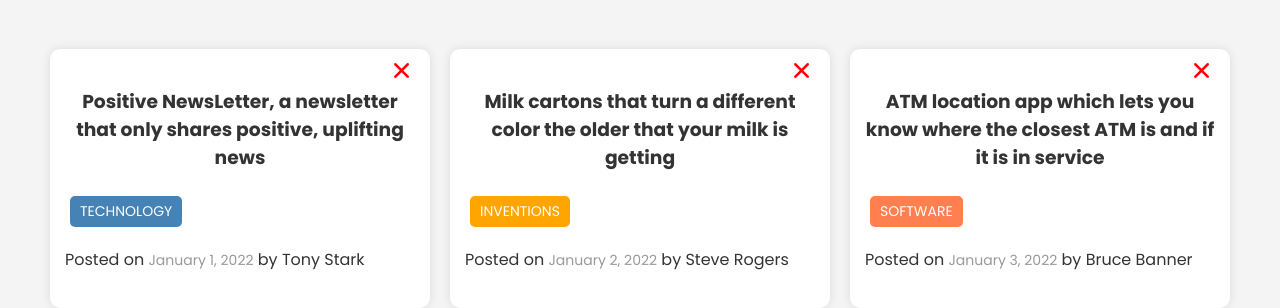
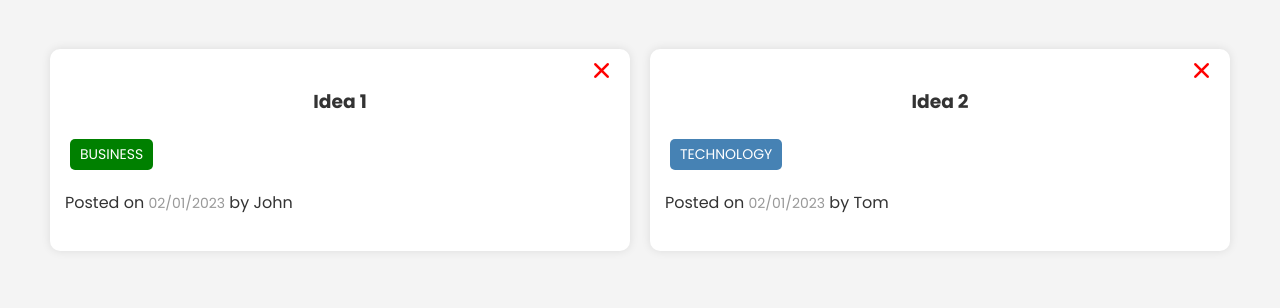
Before and after one commit to UteniyazovSalamat/randomideas-api, a website built with webpack: page client/src/index.html in a window 1280 px wide. Shown: the part 90-398 px from the top of the page. Built offline with nearby package versions, Linux system fonts and the light colour scheme.

Commit message:
feat: add IdeaList component

```diff
--- /dev/null
+++ b/client/src/components/IdeaList.js
@@ -0,0 +1,62 @@
+class IdeaList {
+    constructor() {
+        this._ideaListEl = document.querySelector('#idea-list');
+        this._ideas = [
+            {
+                id: 1,
+                text: 'Idea 1',
+                tag: 'Business',
+                username: 'John',
+                date: '02/01/2023',
+            },
+            {
+                id: 2,
+                text: 'Idea 2',
+                tag: 'Technology',
+                username: 'Tom',
+                date: '02/01/2023',
+            },
+        ];
+        this._validTags = new Set();
+        this._validTags.add('technology');
+        this._validTags.add('software');
+        this._validTags.add('business');
+        this._validTags.add('education');
+        this._validTags.add('health');
+        this._validTags.add('inventions');
+    }
+
+    getTagClass(tag) {
+        tag = tag.toLowerCase();
+        let tagClass = '';
+        if (this._validTags.has(tag)) {
+            tagClass = `tag-${tag}`;
+        } else {
+            tagClass = '';
+        }
+        return tagClass;
+    }
+
+    render() {
+        this._ideaListEl.innerHTML = this._ideas
+            .map((idea) => {
+                const tagClass = this.getTagClass(idea.tag);
+                return `
+                    <div class="card">
+                        <button class="delete"><i class="fas fa-times"></i></button>
+                        <h3>
+                            ${idea.text}
+                        </h3>
+                        <p class="tag ${tagClass}">${idea.tag.toUpperCase()}</p>
+                        <p>
+                            Posted on <span class="date">${idea.date}</span> by
+                            <span class="author">${idea.username}</span>
+                        </p>
+                    </div>
+                `;
+            })
+            .join('');
+    }
+}
+
+export default IdeaList;
--- a/client/src/index.html
+++ b/client/src/index.html
@@ -21,35 +21,7 @@
         <div class="container">
             <div
                 id="idea-list"
-                class="ideas">
-                <div class="card">
-                    <button class="delete"><i class="fas fa-times"></i></button>
-                    <h3>Positive NewsLetter, a newsletter that only shares positive, uplifting news</h3>
-                    <p class="tag tag-technology">TECHNOLOGY</p>
-                    <p>
-                        Posted on <span class="date">January 1, 2022</span> by
-                        <span class="author">Tony Stark</span>
-                    </p>
-                </div>
-                <div class="card">
-                    <button class="delete"><i class="fas fa-times"></i></button>
-                    <h3>Milk cartons that turn a different color the older that your milk is getting</h3>
-                    <p class="tag tag-inventions">INVENTIONS</p>
-                    <p>
-                        Posted on <span class="date">January 2, 2022</span> by
-                        <span class="author">Steve Rogers</span>
-                    </p>
-                </div>
-                <div class="card">
-                    <button class="delete"><i class="fas fa-times"></i></button>
-                    <h3>ATM location app which lets you know where the closest ATM is and if it is in service</h3>
-                    <p class="tag tag-software">SOFTWARE</p>
-                    <p>
-                        Posted on <span class="date">January 3, 2022</span> by
-                        <span class="author">Bruce Banner</span>
-                    </p>
-                </div>
-            </div>
+                class="ideas"></div>
         </div>
 
         <div
--- a/client/src/index.js
+++ b/client/src/index.js
@@ -1,9 +1,12 @@
 import '@fortawesome/fontawesome-free/css/all.css';
 import Modal from './components/Modal';
 import IdeaForm from './components/IdeaForm';
+import IdeaList from './components/IdeaList';
 import './css/style.css';
 
 const modal = new Modal();
 const ideaForm = new IdeaForm();
+ideaForm.render();
 
-ideaForm.render();
+const ideaList = new IdeaList();
+ideaList.render();
```
